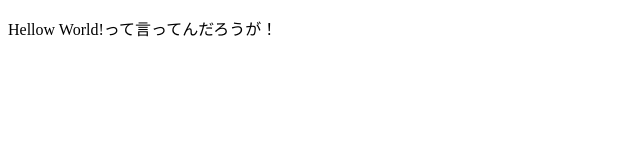
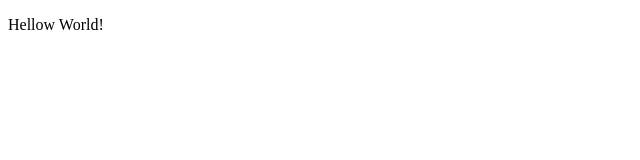
Before and after one commit to JunichiTaki/GIt_test, a plain HTML site: page index.html in a window 1280 px wide. Shown: the whole page, without its empty margins (0-640 px from the left). Drawn offline with Linux system fonts and the light colour scheme.

Commit message:
Revert "test3"
This reverts commit 4947b3fc4fb32b53ff5ec5220b90f72dad2f76b7.

```diff
--- a/index.html
+++ b/index.html
@@ -6,6 +6,6 @@
 </head>
 
 <body>
-<p>Hellow World!って言ってんだろうが！</p>
+<p>Hellow World!</p>
 </body>
 </html>
```
